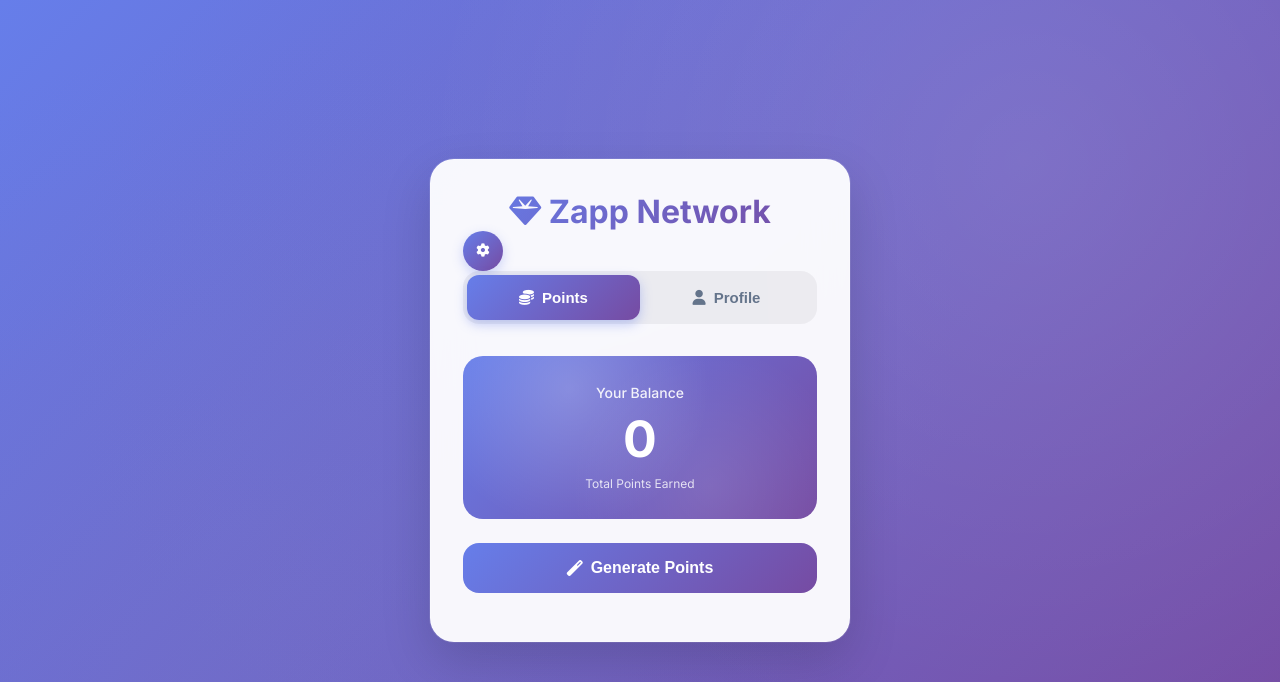
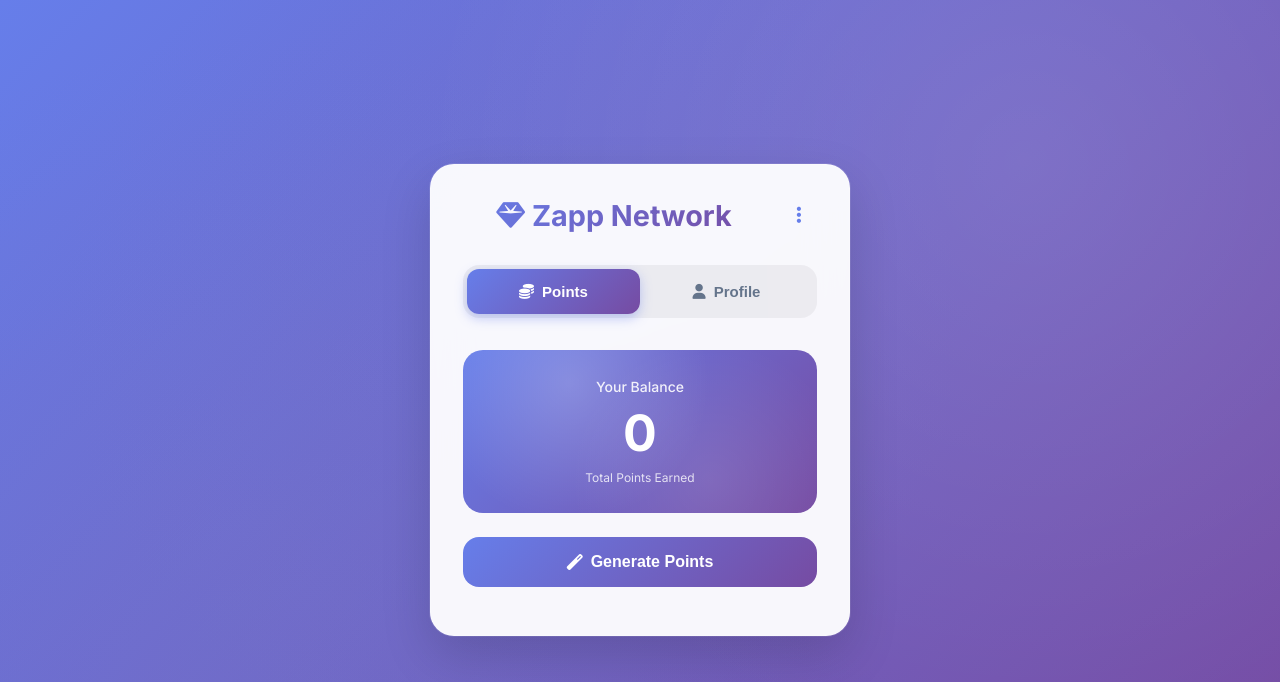
Before and after one commit to RandomLifespan/Webapp, a Flask app: page / in a window 1280 px wide. Shown: the top 682 px of the page. Run offline with Flask 3, Linux system fonts and the light colour scheme; some libraries are stand-ins or nearby versions.

Commit message:
Update index.html

```diff
--- a/templates/index.html
+++ b/templates/index.html
@@ -65,19 +65,92 @@
             }
         }
 
+        .header-wrapper {
+            display: flex;
+            justify-content: space-between;
+            align-items: center;
+            margin-bottom: 32px;
+            position: relative;
+        }
+
         h1 {
               background: linear-gradient(135deg, #667eea, #764ba2);
                 -webkit-background-clip: text;
                 -webkit-text-fill-color: transparent;
                 background-clip: text;
-            font-size: 2rem;
+                font-size: 1.8rem;
                 font-weight: 700;
-            text-align: center;
-            margin-bottom: 0;
-            position: relative;
+                margin: 0;
+                padding: 0;
                 flex-grow: 1;
                 text-align: center;
             }
+
+
+        .settings-dropdown {
+            position: relative;
+            margin-left: 16px;
+        }
+
+        .settings-button {
+            background: transparent;
+            color: #667eea;
+            border: none;
+            width: 36px;
+            height: 36px;
+            border-radius: 50%;
+            display: flex;
+            align-items: center;
+            justify-content: center;
+            cursor: pointer;
+            transition: all 0.3s ease;
+            font-size: 1.2rem;
+            padding: 0;
+        }
+
+        .settings-button:hover {
+            background: rgba(102, 126, 234, 0.1);
+            color: #764ba2;
+        }
+
+        .dropdown-content {
+            display: none;
+            position: absolute;
+            right: 0;
+            top: 40px;
+            background-color: white;
+            min-width: 180px;
+            box-shadow: 0 8px 16px rgba(0, 0, 0, 0.1);
+            border-radius: 12px;
+            z-index: 100;
+            overflow: hidden;
+            animation: fadeIn 0.2s ease-out;
+            border: 1px solid rgba(0, 0, 0, 0.1);
+        }
+
+        .dropdown-content.show {
+            display: block;
+        }
+
+        .dropdown-content a {
+            color: #333;
+            padding: 12px 16px;
+            text-decoration: none;
+            display: flex;
+            align-items: center;
+            gap: 10px;
+            font-weight: 500;
+            transition: all 0.2s ease;
+        }
+
+        .dropdown-content a:hover {
+            background: linear-gradient(135deg, rgba(102, 126, 234, 0.1), rgba(118, 75, 162, 0.1));
+            color: #667eea;
+        }
+
+        .dropdown-content a i {
+            width: 18px;
+            text-align: center;
         }
 
         h1::after {
@@ -425,89 +498,23 @@
             }
         }
 
-
-/* Add these new styles to your existing CSS */
-.header-container {
-    display: flex;
-    justify-content: space-between;
-    align-items: center;
-    margin-bottom: 32px;
-    position: relative;
-}
-
-.settings-button {
-    background: linear-gradient(135deg, #667eea, #764ba2);
-    color: white;
-    border: none;
-    width: 40px;
-    height: 40px;
-    border-radius: 50%;
-    display: flex;
-    align-items: center;
-    justify-content: center;
-    cursor: pointer;
-    transition: all 0.3s ease;
-    box-shadow: 0 4px 12px rgba(102, 126, 234, 0.3);
-}
-
-.settings-button:hover {
-    transform: rotate(30deg) scale(1.1);
-    box-shadow: 0 6px 16px rgba(102, 126, 234, 0.4);
-}
-
-.dropdown-content {
-    display: none;
-    position: absolute;
-    right: 0;
-    top: 50px;
-    background-color: white;
-    min-width: 180px;
-    box-shadow: 0 8px 16px rgba(0, 0, 0, 0.1);
-    border-radius: 12px;
-    z-index: 100;
-    overflow: hidden;
-    animation: fadeIn 0.2s ease-out;
-    border: 1px solid rgba(0, 0, 0, 0.1);
-}
-
-.dropdown-content.show {
-    display: block;
-}
-
-.dropdown-content a {
-    color: #333;
-    padding: 12px 16px;
-    text-decoration: none;
-    display: flex;
-    align-items: center;
-    gap: 10px;
-    font-weight: 500;
-    transition: all 0.2s ease;
-}
-
-.dropdown-content a:hover {
-    background: linear-gradient(135deg, rgba(102, 126, 234, 0.1), rgba(118, 75, 162, 0.1));
-    color: #667eea;
-}
-
-.dropdown-content a i {
-    width: 18px;
-    text-align: center;
-}
     </style>
 </head>
 <body>
     <div class="container">
+        <div class="header-wrapper">
         <h1><i class="fas fa-gem"></i> Zapp Network</h1>
         <div class="settings-dropdown">
             <button class="settings-button">
-                    <i class="fas fa-cog"></i>
+                <i class="fas fa-ellipsis-v"></i>
             </button>
             <div class="dropdown-content">
                 <a href="#" id="withdrawButton"><i class="fas fa-wallet"></i> Withdraw</a>
                 <a href="#" id="contactsButton"><i class="fas fa-address-book"></i> Contacts</a>
             </div>
         </div>
+        </div>
+
         <div class="tab-container">
             <div class="tab-indicator" id="tabIndicator"></div>
             <button class="tab-button active" data-tab="points">
```
Lines whose indentation alone changed are shown as unchanged.
